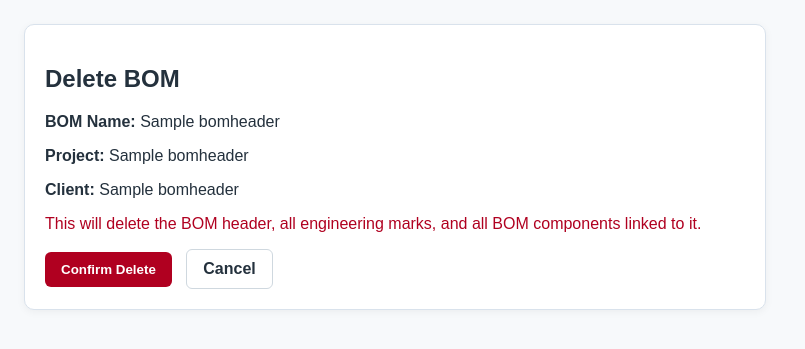
After one commit to aptripathi68/my-erp-project, a Django app: page /procurement/bom/1/delete/ in a window 1280 px wide. The commit adds this page. Shown: the top 349 px of the page, without its empty margins (0-805 px from the left). Run offline with Django 5.2, Linux system fonts and the light colour scheme; a user stored in the database is signed in; tables that the repository leaves empty hold one stand-in row (values such as "Sample post").

Commit message:
Add BOM delete feature and fabrication job models

```diff
--- a/procurement/urls.py
+++ b/procurement/urls.py
@@ -15,4 +15,7 @@ urlpatterns = [
         views_bom.bom_export_master,
         name="bom_export_master",
     ),
+    path("bom/<int:bom_id>/delete/",
+         views_bom.bom_delete,
+         name="bom_delete"),
 ]
--- a/procurement/views_bom.py
+++ b/procurement/views_bom.py
@@ -15,7 +15,8 @@ from openpyxl.utils import get_column_letter
 
 from .models import BOMHeader, BOMMark, BOMComponent
 from .services.bom_importer import validate_and_extract_workbook, workbook_sheet_headers
-
+from django.contrib import messages
+from django.shortcuts import redirect
 
 def _session_safe_errors(errors):
     safe = []
@@ -349,3 +350,25 @@ def bom_export_master(request, bom_id: int):
     resp["Content-Disposition"] = f'attachment; filename="BOM_MASTER_{header.id}.xlsx"'
     wb.save(resp)
     return resp
+@staff_member_required
+def bom_delete(request, bom_id: int):
+    header = get_object_or_404(BOMHeader, id=bom_id)
+
+    if header.is_locked:
+        messages.error(
+            request,
+            f"BOM cannot be deleted because it is locked. Reason: {header.locked_reason or 'Downstream process started.'}"
+        )
+        return redirect("procurement:bom_upload")
+
+    if request.method == "POST":
+        bom_name = header.bom_name
+        header.delete()
+        messages.success(request, f"BOM '{bom_name}' deleted successfully.")
+        return redirect("procurement:bom_upload")
+
+    return render(
+        request,
+        "procurement/bom_delete_confirm.html",
+        {"header": header},
+    )
--- /dev/null
+++ b/templates/procurement/bom_delete_confirm.html
@@ -0,0 +1,52 @@
+<!DOCTYPE html>
+<html>
+<head>
+    <meta charset="UTF-8">
+    <title>Delete BOM</title>
+    <style>
+        body{
+            font-family:Arial, Helvetica, sans-serif;
+            margin:24px;
+            background:#f7f9fb;
+            color:#24313d;
+        }
+        .card{
+            background:#fff;
+            border:1px solid #d9e2ec;
+            border-radius:10px;
+            padding:20px;
+            max-width:700px;
+            box-shadow:0 2px 8px rgba(0,0,0,0.05);
+        }
+        .btn{
+            display:inline-block;
+            padding:10px 16px;
+            border:none;
+            border-radius:6px;
+            cursor:pointer;
+            font-weight:600;
+            text-decoration:none;
+            margin-right:10px;
+        }
+        .btn-danger{ background:#b00020; color:#fff; }
+        .btn-secondary{ background:#fff; color:#24313d; border:1px solid #cfd8df; }
+    </style>
+</head>
+<body>
+    <div class="card">
+        <h2>Delete BOM</h2>
+        <p><strong>BOM Name:</strong> {{ header.bom_name }}</p>
+        <p><strong>Project:</strong> {{ header.project_name }}</p>
+        <p><strong>Client:</strong> {{ header.client_name }}</p>
+        <p style="color:#b00020;">
+            This will delete the BOM header, all engineering marks, and all BOM components linked to it.
+        </p>
+
+        <form method="post">
+            {% csrf_token %}
+            <button type="submit" class="btn btn-danger">Confirm Delete</button>
+            <a href="{% url 'procurement:bom_upload' %}" class="btn btn-secondary">Cancel</a>
+        </form>
+    </div>
+</body>
+</html>
--- a/templates/procurement/bom_upload.html
+++ b/templates/procurement/bom_upload.html
@@ -340,6 +340,11 @@
             Download Master BOM Excel
         </a>
     </p>
+    <p style="margin-top:10px;">
+        <a class="btn btn-secondary" href="{% url 'procurement:bom_delete' imported_bom_id %}">
+            Delete this BOM
+        </a>
+    </p>
 </div>
 {% endif %}
 
```
Also changed, not shown: procurement/migrations/0007_remove_bommark_procurement_mark_no_48c40f_idx_and_more.py (added).
